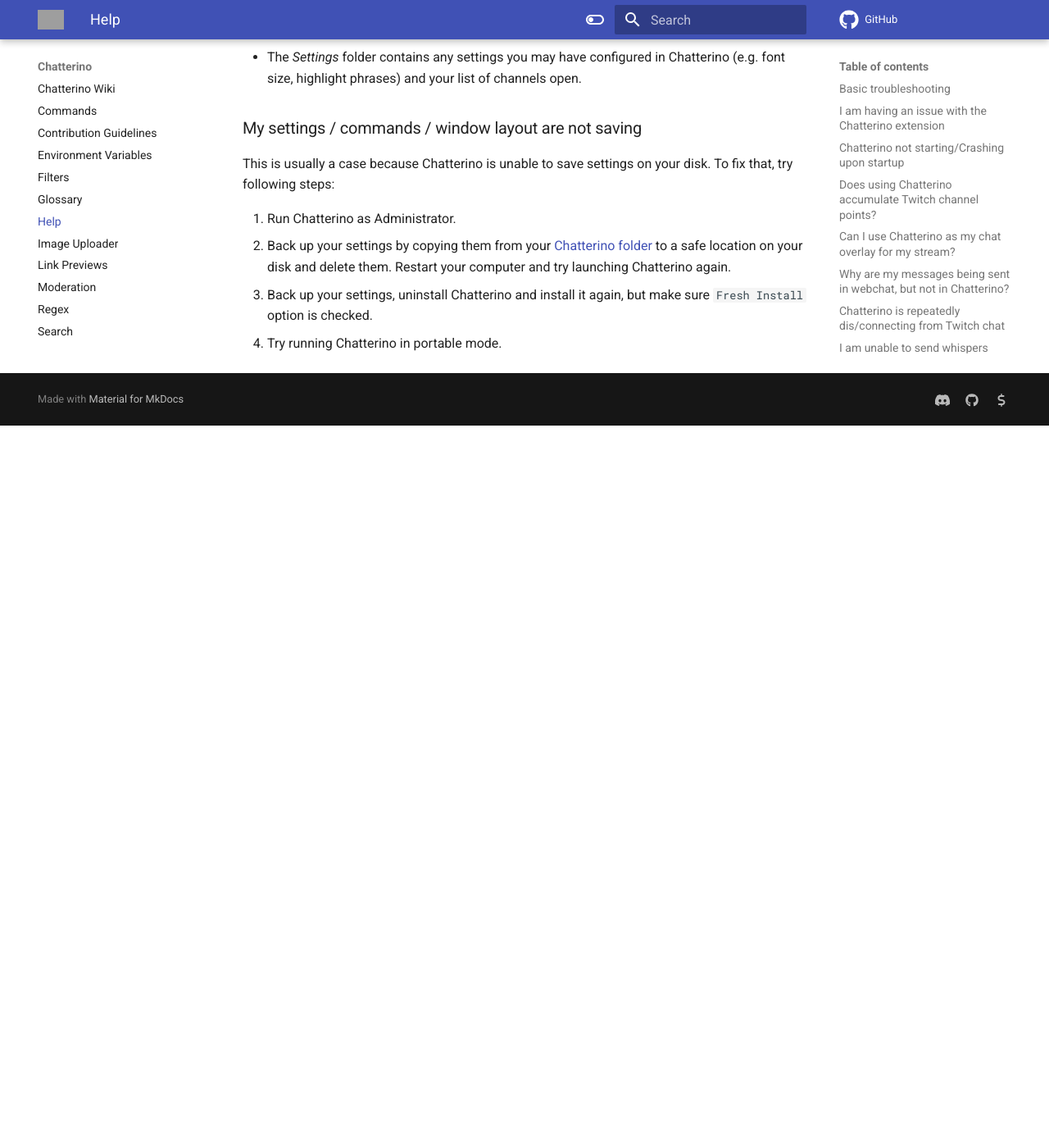
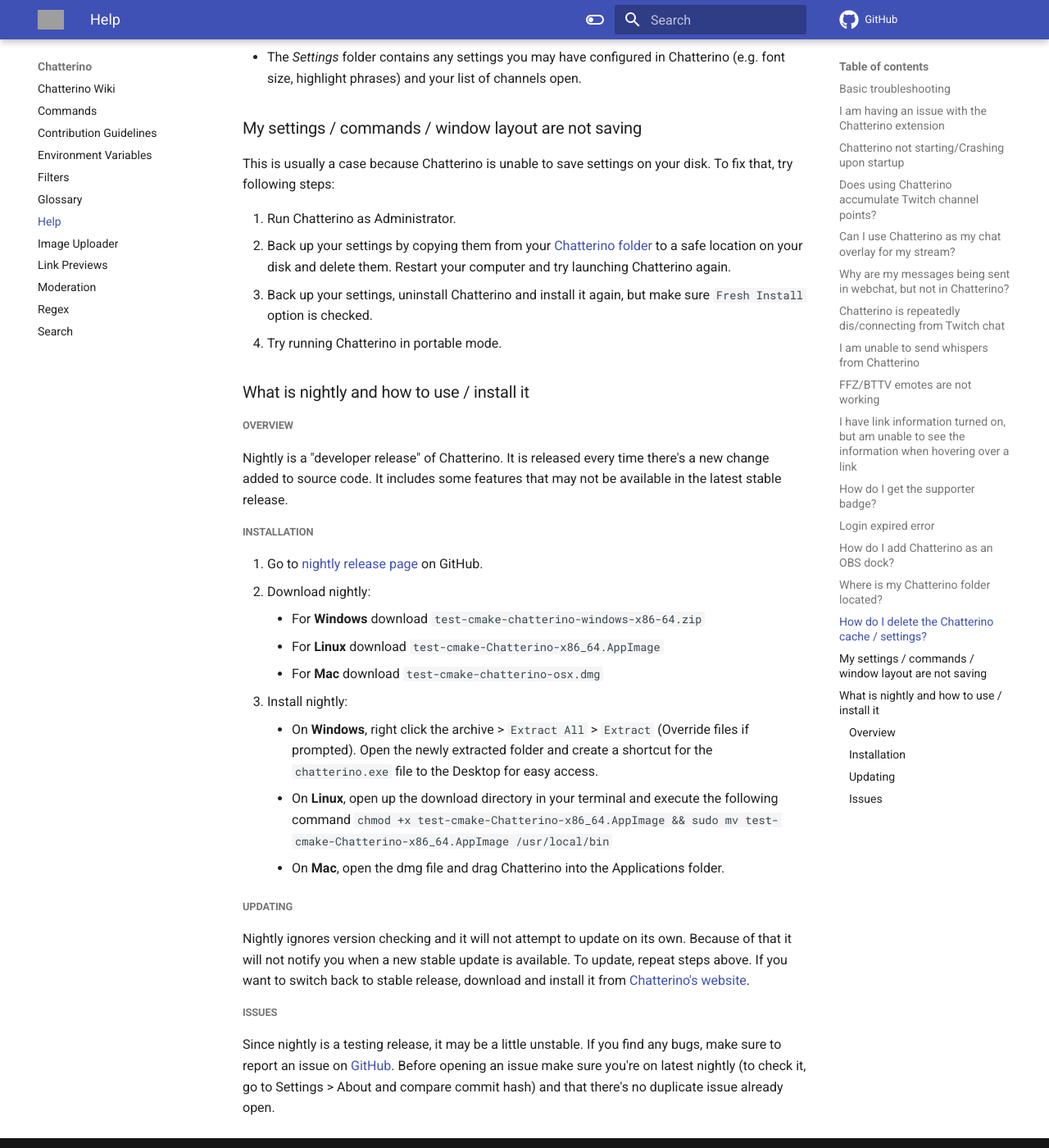
Before and after one commit to Chatterino/wiki, an MkDocs documentation site: the page built from docs/Help.md, in a window 1280 px wide and 1400 px high, scrolled down 3341 px. Shown: the whole window at 82% size. Built offline with MkDocs 1.6.1 and Material for MkDocs 9.7.7, drawn with Linux system fonts in a browser that asks for light colours; comment, search, counter and statistics services are not loaded; before the commit the page ends 3860 px from its top, so only the background shows below that; grey boxes are pictures that could not be loaded.

Commit message:
Added help section about nightly (#70)
Co-authored-by: pajlada <rasmus.karlsson@pajlada.com>

```diff
--- a/docs/Help.md
+++ b/docs/Help.md
@@ -98,3 +98,25 @@
 2. Back up your settings by copying them from your [Chatterino folder](#where-is-chatterino-folder-located) to a safe location on your disk and delete them. Restart your computer and try launching Chatterino again.
 3. Back up your settings, uninstall Chatterino and install it again, but make sure `Fresh Install` option is checked.
 4. Try running Chatterino in portable mode.
+
+### What is nightly and how to use / install it
+
+##### Overview
+Nightly is a "developer release" of Chatterino. It is released every time there's a new change added to source code. It includes some features that may not be available in the latest stable release.
+
+##### Installation
+1. Go to [nightly release page](https://github.com/Chatterino/chatterino2/releases/tag/nightly-build) on GitHub.
+1. Download nightly:
+    - For **Windows** download `test-cmake-chatterino-windows-x86-64.zip`
+    - For **Linux** download `test-cmake-Chatterino-x86_64.AppImage`
+    - For **Mac** download `test-cmake-chatterino-osx.dmg`
+1. Install nightly:
+    - On **Windows**, right click the archive > `Extract All` > `Extract` (Override files if prompted). Open the newly extracted folder and create a shortcut for the `chatterino.exe` file to the Desktop for easy access.
+    - On **Linux**, open up the download directory in your terminal and execute the following command `chmod +x test-cmake-Chatterino-x86_64.AppImage && sudo mv test-cmake-Chatterino-x86_64.AppImage /usr/local/bin`
+    - On **Mac**, open the dmg file and drag Chatterino into the Applications folder.
+
+##### Updating
+Nightly ignores version checking and it will not attempt to update on its own. Because of that it will not notify you when a new stable update is available. To update, repeat steps above. If you want to switch back to stable release, download and install it from [Chatterino's website](https://chatterino.com/#downloads).
+
+##### Issues
+Since nightly is a testing release, it may be a little unstable. If you find any bugs, make sure to report an issue on [GitHub](https://github.com/Chatterino/chatterino2/issues/new/choose). Before opening an issue make sure you're on latest nightly (to check it, go to Settings > About and compare commit hash) and that there's no duplicate issue already open.
```
